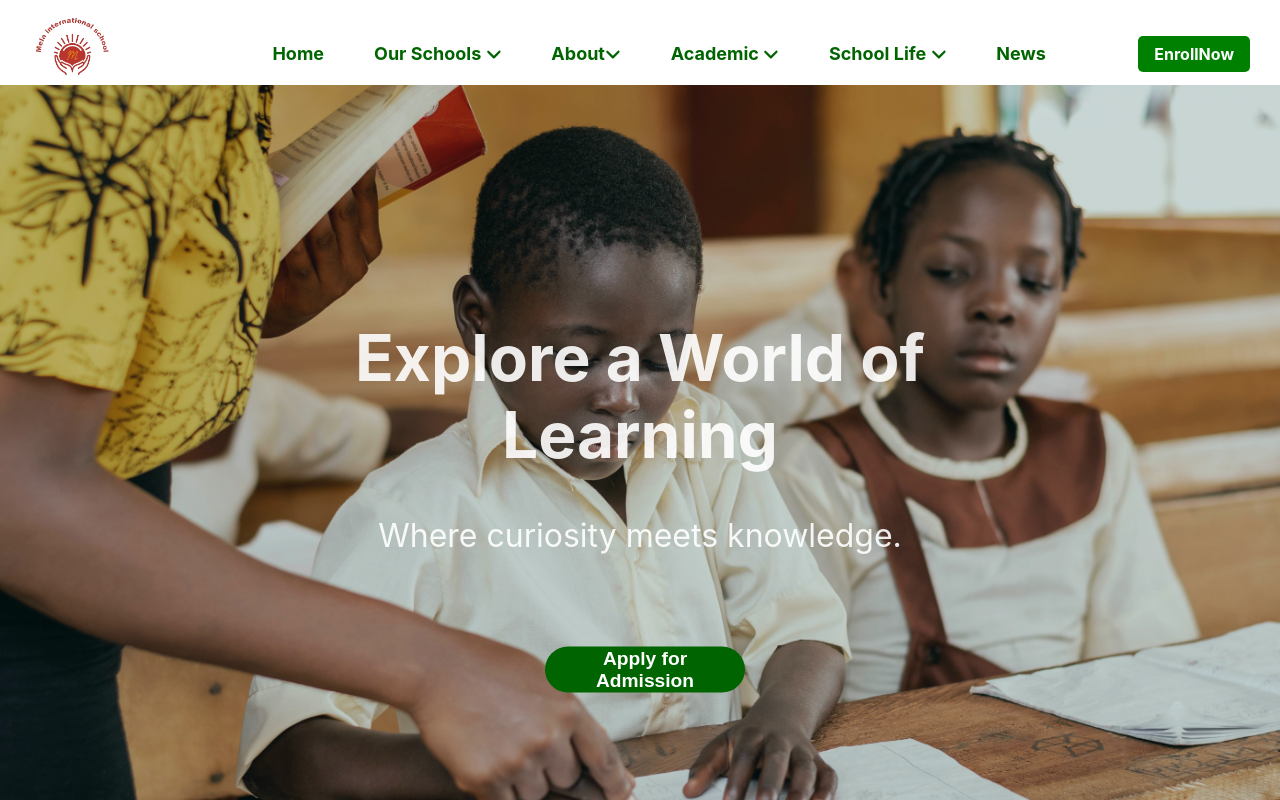
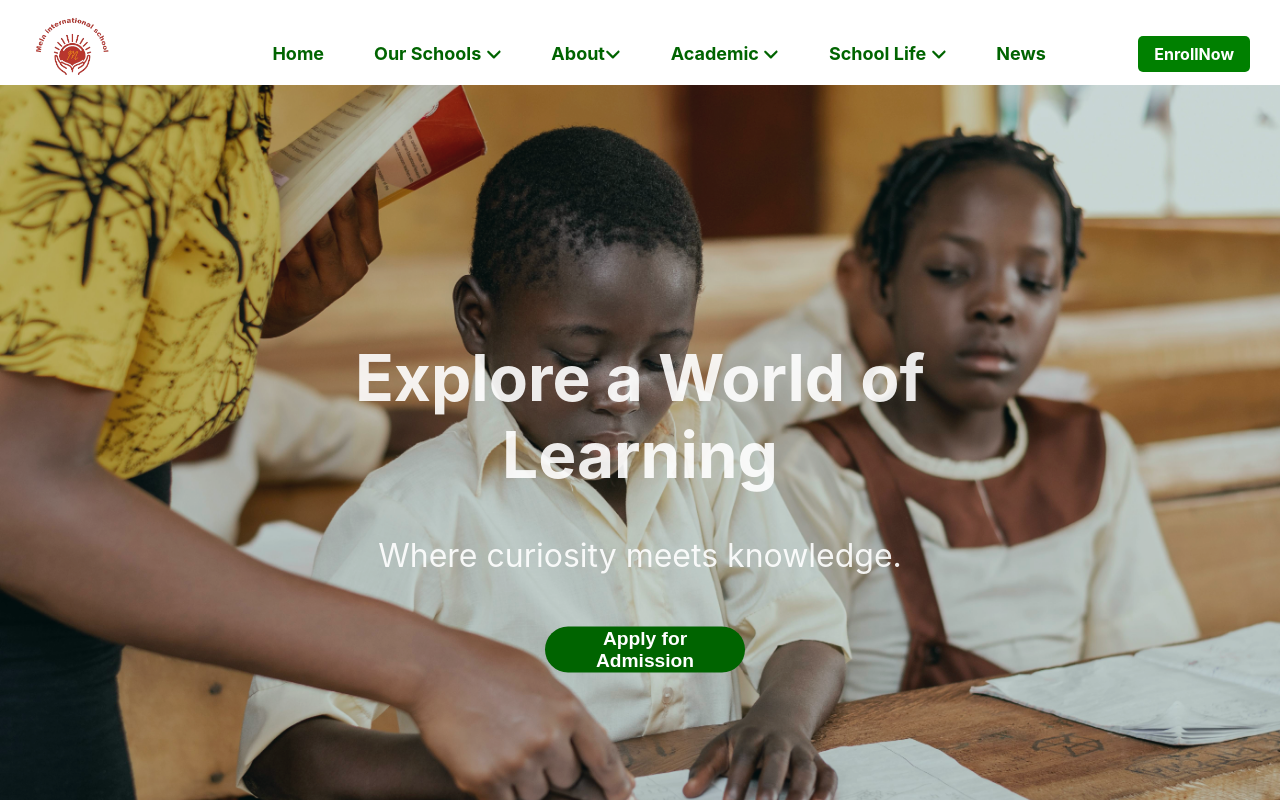
Before and after one commit to Winfrida-Obinyo/Mela-Internation-School, a React (Create React App) app in the folder Frontend/: page / in a window 1280 px wide. Shown: the top 800 px of the page. Built offline with nearby package versions, Linux system fonts and the light colour scheme.

Commit message:
homepage styling

```diff
--- a/Frontend/src/components/Home/style.css
+++ b/Frontend/src/components/Home/style.css
@@ -68,7 +68,7 @@
 .apply-button {
   display: inline-block;
   padding: 1.1px 30px;
-  margin-top: 60px;
+  /* margin-top: 30px; */
   font-size: 0.6em;
   font-weight: bold;
   background-color: darkgreen;
```
